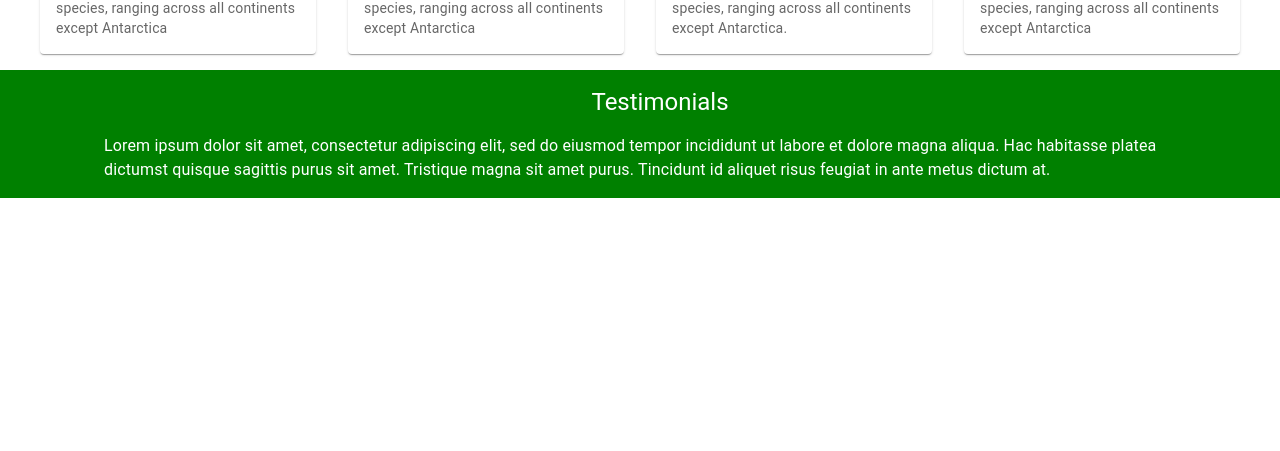
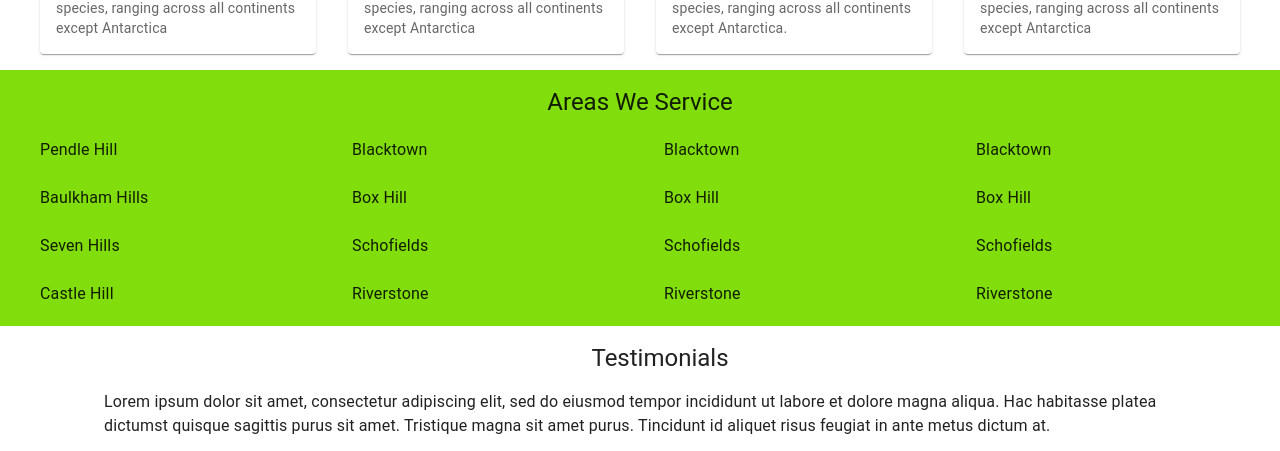
Before and after one commit to TeddPaul13/OptimalHandyman-React, a React (Create React App) app in the folder optimal/: page /getquote in a window 1280 px wide. Shown: the part 1370-1821 px from the top of the page. Before the commit the page ends 1568 px from the top, so only its background shows below. Built offline with nearby package versions, Linux system fonts and the light colour scheme.

Commit message:
added area of service component

```diff
--- a/optimal/src/App.js
+++ b/optimal/src/App.js
@@ -8,6 +8,7 @@ import Navbar from './Components/Navbar';
 import QuoteForm from './Components/QuoteForm';
 import ServiceCard from './Components/ServicesProvided';
 import Testimonials from './Components/Testimonials';
+import AreasOfService from './Components/AreasOfService';
 
 function App() {
   return (
@@ -20,7 +21,9 @@ function App() {
       {/* <Banner /> */}
       <BizTitle/>
       <ServiceCard/>
+      <AreasOfService/>
       <Testimonials/>
+
 
 
     </div>
--- /dev/null
+++ b/optimal/src/Components/AreasOfService.js
@@ -0,0 +1,113 @@
+import * as React from "react";
+import { styled } from "@mui/material/styles";
+import Box from "@mui/material/Box";
+import List from "@mui/material/List";
+import ListItem from "@mui/material/ListItem";
+import ListItemAvatar from "@mui/material/ListItemAvatar";
+import ListItemIcon from "@mui/material/ListItemIcon";
+import ListItemText from "@mui/material/ListItemText";
+import Avatar from "@mui/material/Avatar";
+import IconButton from "@mui/material/IconButton";
+import FormGroup from "@mui/material/FormGroup";
+import FormControlLabel from "@mui/material/FormControlLabel";
+import Checkbox from "@mui/material/Checkbox";
+import Grid from "@mui/material/Grid";
+import Typography from "@mui/material/Typography";
+import FolderIcon from "@mui/icons-material/Folder";
+import DeleteIcon from "@mui/icons-material/Delete";
+import Container from "@mui/material/Container";
+
+function generate(element) {
+  return [0, 1, 2].map((value) =>
+    React.cloneElement(element, {
+      key: value,
+    })
+  );
+}
+
+const Demo = styled("div")(({ theme }) => ({
+  backgroundColor: theme.palette.background.paper,
+}));
+
+export default function AreasOfService() {
+  return (
+    <Container maxWidth="xxl" sx={{ bgcolor: "#81dd0b" , justifyContent: "center" }}>
+    <Box sx={{ flexGrow: 1, display: "flex", justifyContent: "center", flexWrap: "wrap"}}>
+      <div>
+        <Box sx={{ display: "flex", justifyContent: "center" }}>
+          <Typography variant="h5" sx={{ pt: 2 }}>
+            {" "}
+            Areas We Service
+          </Typography>
+        </Box>
+      </div>
+      <Grid container spacing={2}>
+        <Grid item xs={12} md={3}>
+          <List>
+            <ListItem>
+              <ListItemText primary="Pendle Hill" />
+            </ListItem>
+            <ListItem>
+              <ListItemText primary="Baulkham Hills" />
+            </ListItem>
+            <ListItem>
+              <ListItemText primary="Seven Hills" />
+            </ListItem>
+            <ListItem>
+              <ListItemText primary="Castle Hill" />
+            </ListItem>
+          </List>
+        </Grid>
+        <Grid item xs={12} md={3}>
+          <List>
+            <ListItem>
+              <ListItemText primary="Blacktown" />
+            </ListItem>
+            <ListItem>
+              <ListItemText primary="Box Hill" />
+            </ListItem>
+            <ListItem>
+              <ListItemText primary="Schofields" />
+            </ListItem>
+            <ListItem>
+              <ListItemText primary="Riverstone" />
+            </ListItem>
+          </List>
+        </Grid>
+        <Grid item xs={12} md={3}>
+          <List>
+            <ListItem>
+              <ListItemText primary="Blacktown" />
+            </ListItem>
+            <ListItem>
+              <ListItemText primary="Box Hill" />
+            </ListItem>
+            <ListItem>
+              <ListItemText primary="Schofields" />
+            </ListItem>
+            <ListItem>
+              <ListItemText primary="Riverstone" />
+            </ListItem>
+          </List>
+        </Grid>
+        <Grid item xs={12} md={3}>
+          <List>
+            <ListItem>
+              <ListItemText primary="Blacktown" />
+            </ListItem>
+            <ListItem>
+              <ListItemText primary="Box Hill" />
+            </ListItem>
+            <ListItem>
+              <ListItemText primary="Schofields" />
+            </ListItem>
+            <ListItem>
+              <ListItemText primary="Riverstone" />
+            </ListItem>
+          </List>
+        </Grid>
+      </Grid>
+    </Box>
+    </Container>
+  );
+}
--- a/optimal/src/Components/Testimonials.js
+++ b/optimal/src/Components/Testimonials.js
@@ -7,19 +7,19 @@ import Paper from "@mui/material/Paper";
 
 function Testimonials() {
   return (
-    <Container maxWidth="xxl" sx={{ bgcolor: "green" }}>
+    <Container maxWidth="xxl" sx={{ bgcolor: "white"}}>
         <Container maxWidth= "xl">
       <Box sx={{ display: "flex", justifyContent: "center", ml: 5, flexWrap: "wrap" }}>
         <div>
         <Box sx={{ display: "flex", justifyContent: "center" }}>
-          <Typography variant="h5" sx={{ pt: 2, color: "white" }}>
+          <Typography variant="h5" sx={{ pt: 2 }}>
             {" "}
             Testimonials
           </Typography>
         </Box>
         </div>
 
-        <Typography variant="body1" sx={{m:2, color:"white"}}>
+        <Typography variant="body1" sx={{m:2}}>
           {" "}
           Lorem ipsum dolor sit amet, consectetur adipiscing elit, sed do
           eiusmod tempor incididunt ut labore et dolore magna aliqua. Hac
```
Also changed, not shown: optimal/src/Components/AreaOfService.js (deleted, +0 -9 lines).
